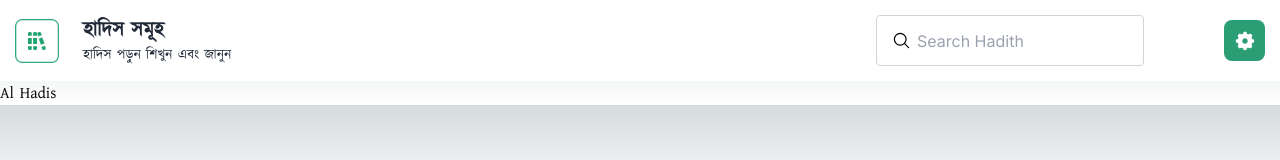
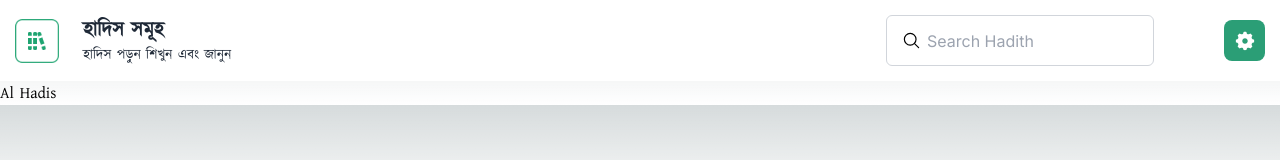
Before and after one commit to rased100/al-hadis, a Next.js app: page / in a window 1280 px wide. Shown: the top 160 px of the page. Built offline with nearby package versions, Linux system fonts and the light colour scheme.

Commit message:
topnavbar design responsive update

```diff
--- a/app/components/TopNavbar.js
+++ b/app/components/TopNavbar.js
@@ -35,7 +35,7 @@ const TopNavbar = () => {
             </div>
             <input
               placeholder="Search Hadith"
-              className="xlblock hidden myEngFont text-md h-[51px] w-[268px] rounded pl-[40px] py-2 border border-gray-300 mr-[80px] focus:outline-none"
+              className="xlblock hidden myEngFont text-md h-[51px] w-[268px] rounded-md pl-[40px] py-2 border border-gray-300 mr-[70px] focus:outline-none"
             />
           </div>
           {/* or */}
```
